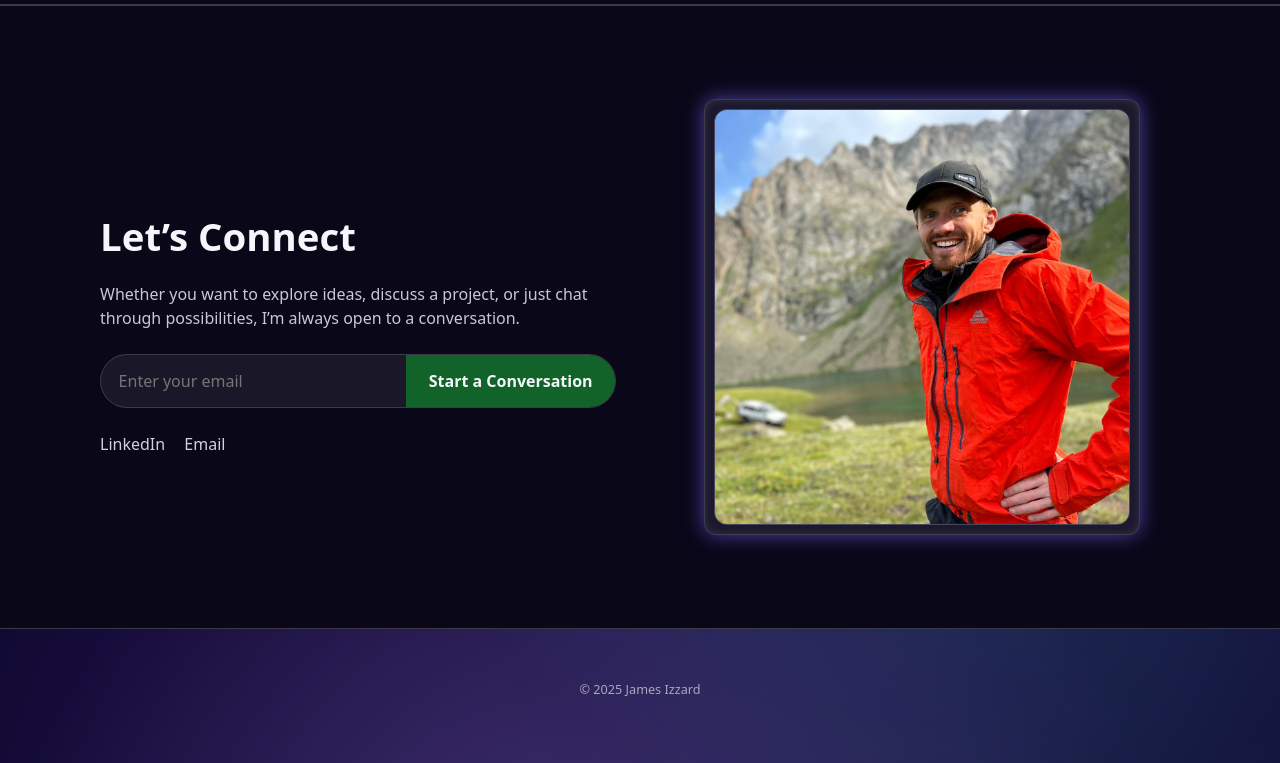
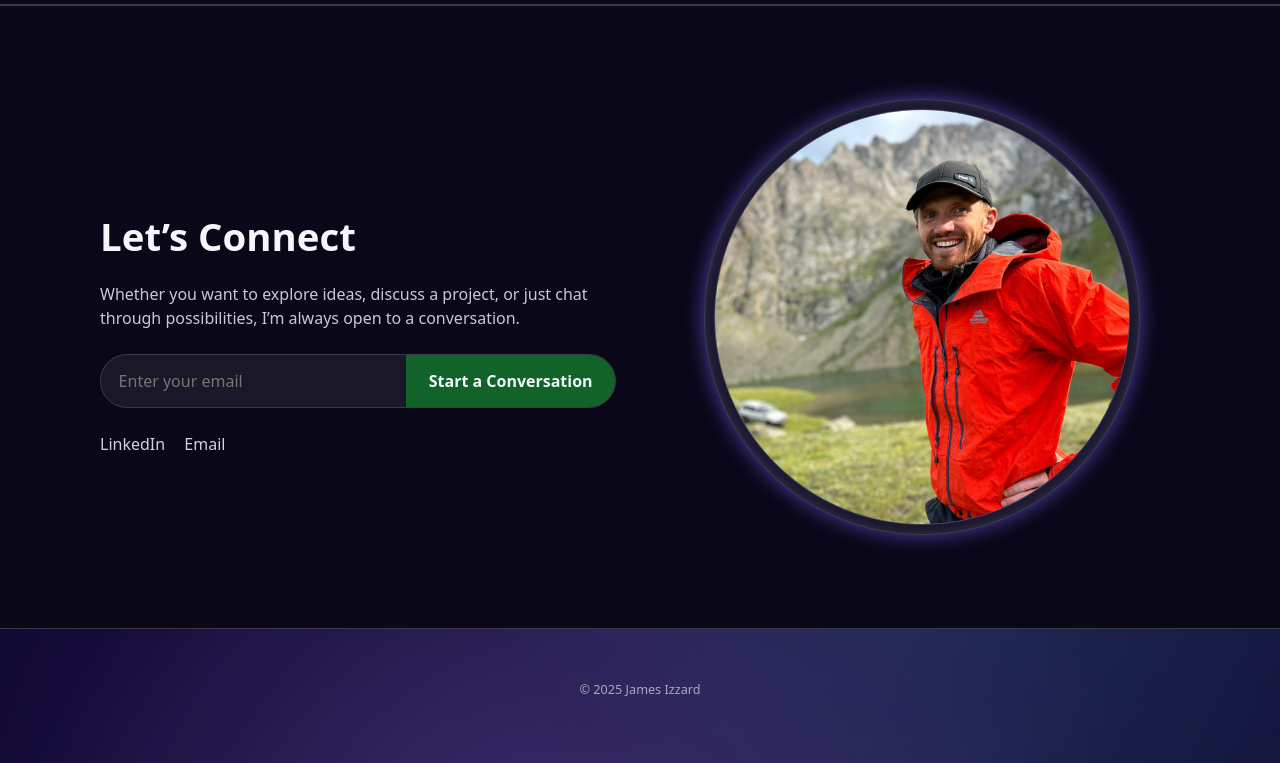
Before and after one commit to JamesAIzzard/jamesaizzard.github.io, a Jekyll site: the page built from index.html, in a window 1280 px wide and 1400 px high, scrolled down 1010 px. Shown: the part 637-1400 px from the top of the window. Built offline with Jekyll 4.4.1, drawn with Linux system fonts in a browser that asks for light colours; some web fonts are replaced.

Commit message:
Update style on contact section

```diff
--- a/assets/css/index.css
+++ b/assets/css/index.css
@@ -235,8 +235,14 @@ h1 {
   border-color: var(--text);
 }
 
+.contact-portrait.frame {
+  /* Make the framed container circular while preserving the same border style */
+  border-radius: 50%;
+}
+
 .contact-portrait img {
-  border-radius: 12px;
+  /* Ensure the image itself is circular and fills the frame */
+  border-radius: 50%;
   aspect-ratio: 1/1;
   object-fit: cover;
 }
```
Also changed, not shown: favicon.ico (renamed from caliper_logo.ico).
